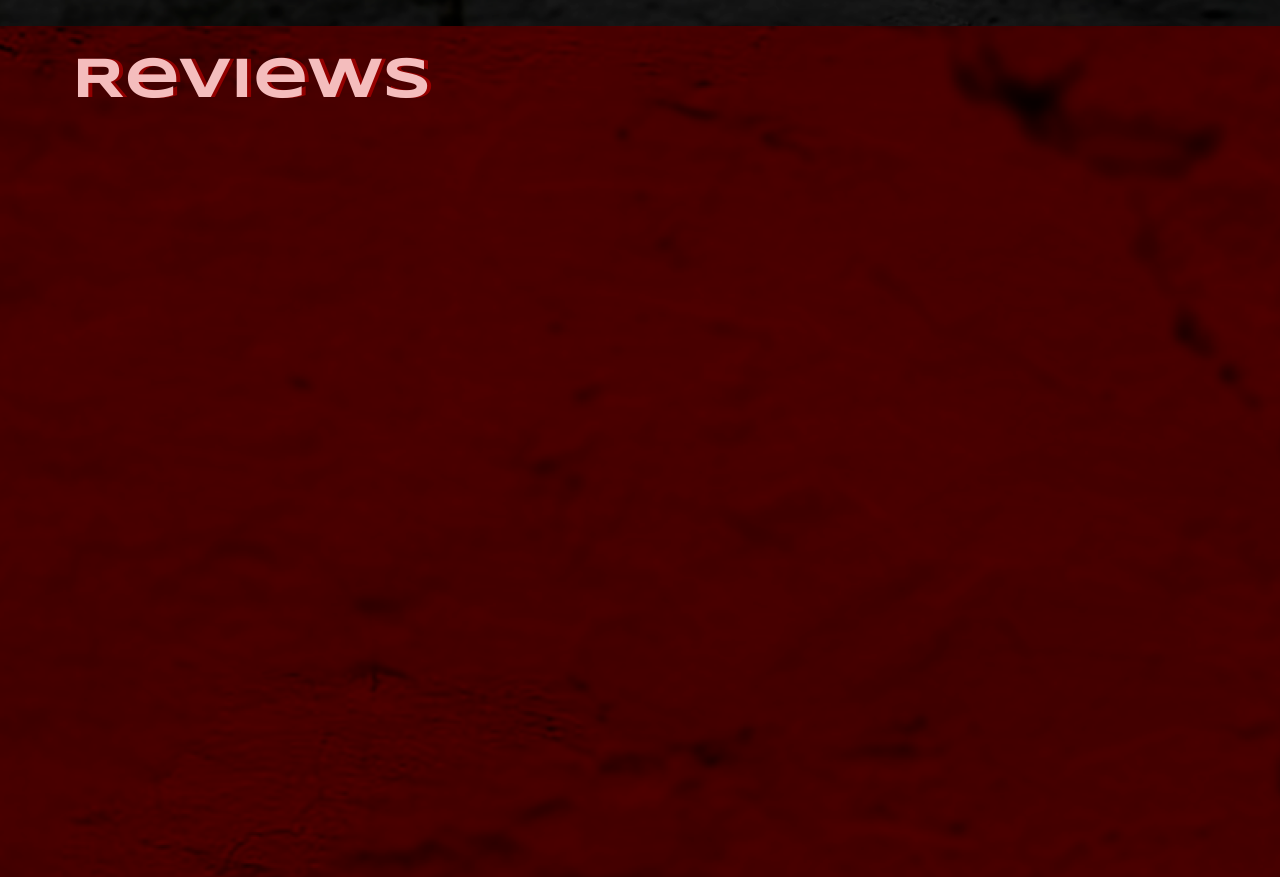
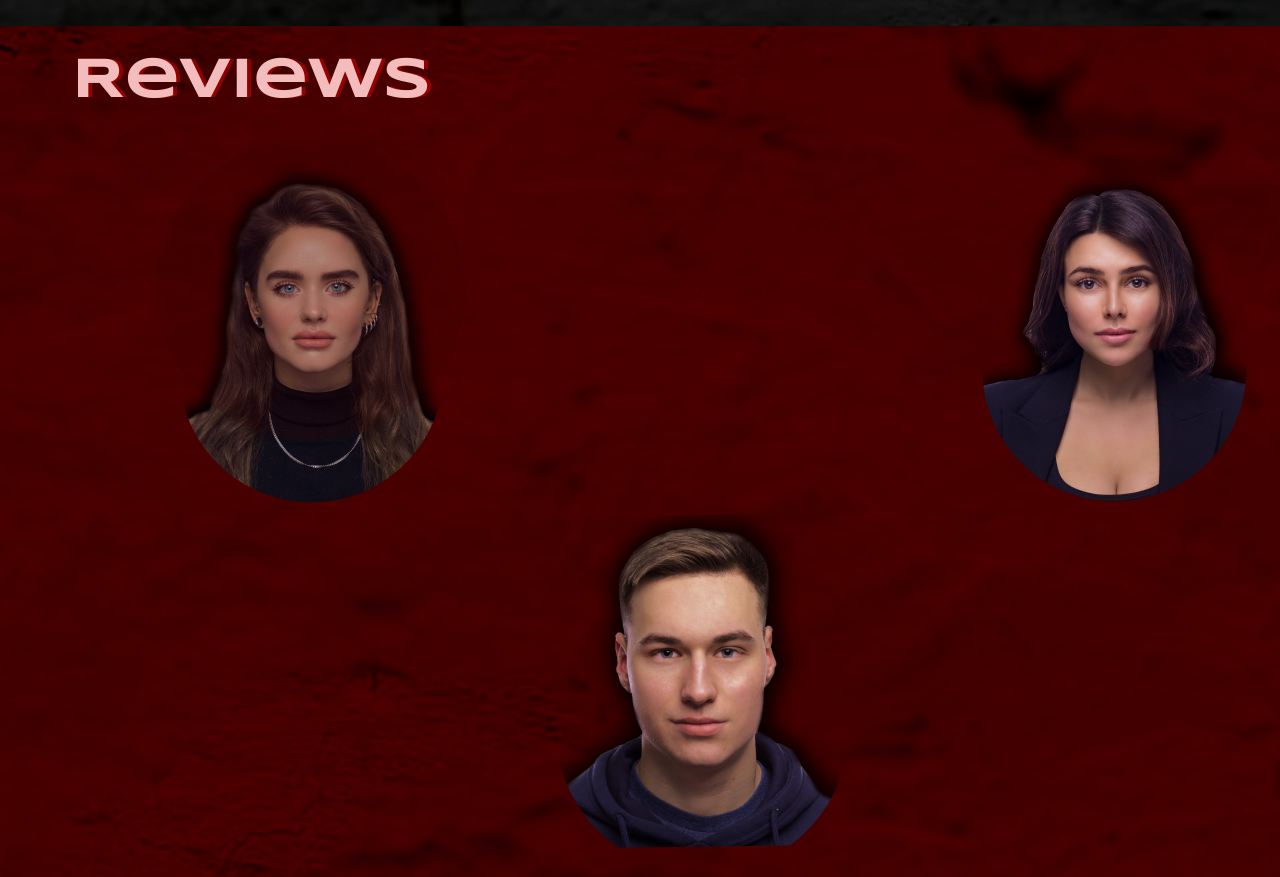
Before and after one commit to chenpetro/Graphic_Design, a plain HTML site: page index.html in a window 1280 px wide. Shown: the part 3200-4077 px from the top of the page. Drawn offline with nearby package versions, Linux system fonts and the light colour scheme.

Commit message:
working on reviews section

```diff
--- a/index.html
+++ b/index.html
@@ -152,6 +152,12 @@
     <section class="reviews">
       <h1 class="reviews__title">Reviews</h1>
       <h1 class="reviews__title-shadow">Reviews</h1>
+      <img class="reviews__anna-img" src="./img/anna.png" alt="">
+      <img class="reviews__daria-img" src="./img/daria.png" alt="">
+      <img class="reviews__mark-img" src="./img/mark.png" alt="">
+      <div class="reviews__circle">
+
+      </div>
     </section>
   </body>
 </html>
--- a/styles/style.scss
+++ b/styles/style.scss
@@ -126,6 +126,11 @@ $reviews-shadow: #FF00006B;
   line-height: 59.34px;
 }
 
+%position {
+  position: relative;
+  margin: 0 auto;
+}
+
 @mixin button($width, $height, $radius, $bg) {
   width: $width;
   height: $height;
@@ -146,6 +151,7 @@ $reviews-shadow: #FF00006B;
   width: $width;
   color: $color;
 }
+
 
 body {
   font-family: "Roboto";
@@ -187,8 +193,7 @@ body {
   width: 1437px;
   height: 1090px;
   background: url("/img/grey_background.png") no-repeat center/cover;
-  margin: 0 auto;
-  position: relative;
+  @extend %position;
   &__girl {
     @include img(absolute, 85px, 379px, 4);
   }
@@ -250,8 +255,7 @@ body {
 .my-task {
   width: 1437px;
   height: 945.13px;
-  margin: 0 auto;
-  position: relative;
+  @extend %position;
   background: url("../img/background_red.png");
   &__title {
     @extend %mytask;
@@ -332,13 +336,12 @@ body {
 }
 
 .projects {
-  position: relative;
   display: flex;
   flex-direction: column;
   width: 1437px;
   height: 1191px;
   background: url("../img/black_backgroung.png");
-  margin: 0 auto;
+  @extend %position;
   z-index: -2;
   &__title {
     @extend %projects;
@@ -434,7 +437,7 @@ align-self: center;
 }
 
 .reviews{
-  position: relative;
+@extend %position;
 width: 1437px;
 height: 1756px;
 background: url("../img/reviews_background.png");
@@ -449,4 +452,18 @@ background: url("../img/reviews_background.png");
   @extend %reviews;
   left: 76px;
  }
+ &__anna-img{
+  @include img(absolute, 63px, 179px, 3);
+ }
+ &__daria-img{
+  @include img(absolute, 57px, 982px, 3);
+ }
+ &__mark-img{
+  @include img(absolute, 335px, 556px, 3);
+ }
+ &__circle{
+  @include img(absolute, 112px, 156px, 3);
+  @include button(310px, 302px, 50%, #39030338);
+
+ }
 }
```
Also changed, not shown: css/style.css, img/anna.png (added), img/daria.png (added), img/mark.png (added).
